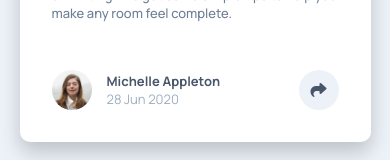
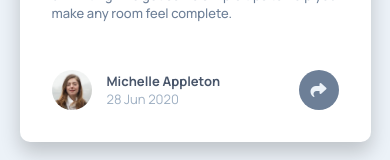
Before and after one commit to AnasElkalla/Article-preview-component, a plain HTML site: page index.html in a window 390 px wide. In both pictures the pointer is over the button "Share article". Shown: the part 589-749 px from the top of the page. Drawn offline with Linux system fonts and the light colour scheme.

Commit message:
Update style.css

```diff
--- a/style.css
+++ b/style.css
@@ -100,8 +100,8 @@ article {
   }
   @media (max-width: 600px) {
     &:hover {
-      color: var(--very-dark-grayish-blue);
-      background-color: var(--light-grayish-blue);
+      background-color: var(--desaturated-dark-blue);
+      color: var(--light-grayish-blue);
     }
   }
 }
```
